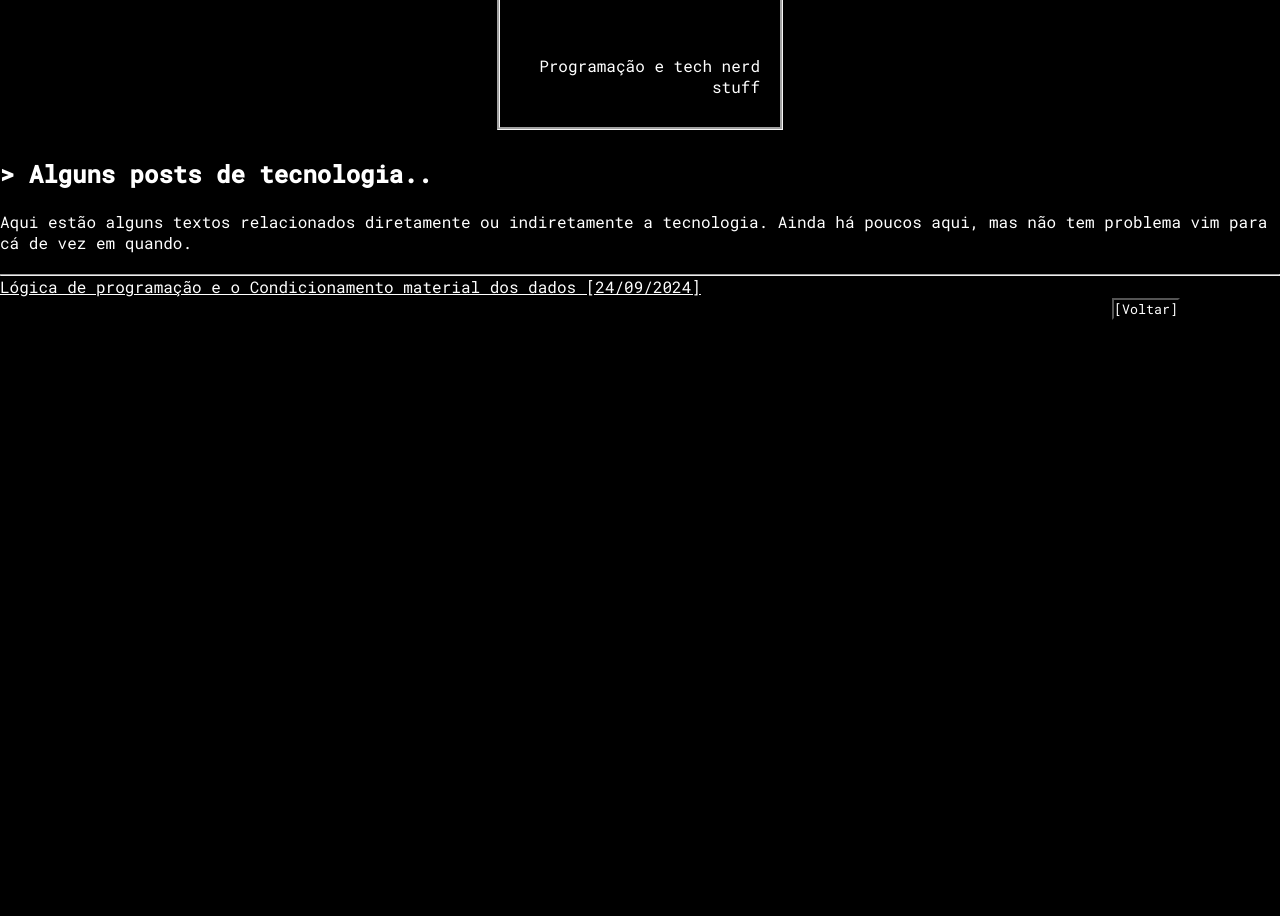
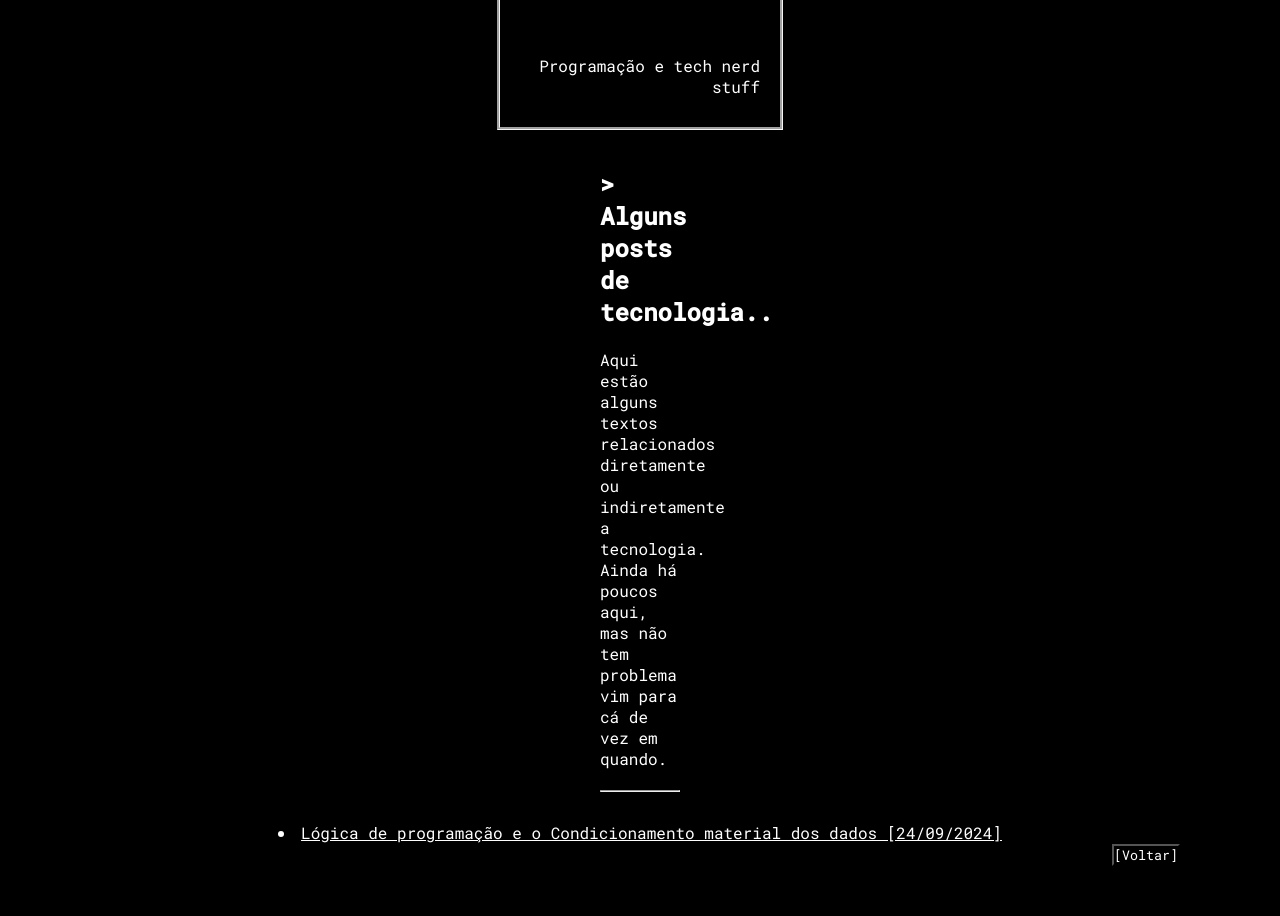
Before and after one commit to whoxer/whoxer.github.io, a PHP site: page /tecnologia.html in a window 1280 px wide. Shown: the part 204-1120 px from the top of the page. Before the commit the page ends 524 px from the top, so only its background shows below. Run offline with PHP 8.4, Linux system fonts and the light colour scheme.

Commit message:
Estilização das páginas de categoria

```diff
--- a/css/category.css
+++ b/css/category.css
@@ -35,17 +35,25 @@
         text-align: right;
         padding-bottom: 10px;
     }
-    .foto-1 {
-        display: flex;
-        display: -webkit-flex;
+    .title-article {
+        text-align: center;
+    }
+    .feed {
+        text-align: center;
         justify-content: center;
-        align-items: center;
-   }
-    img {
-        max-width:757.5px;
-        max-height:467.5px;
-        width: auto;
-        height: auto;
+    }
+    .about {
+        margin-top: 10px;
+        margin-left: 100px;
+        margin-right: 100px;
+
+
+        padding-left: 500px;
+        padding-right: 500px;
+    }
+    .option-1 {
+        margin-top: 30px;
+        list-style: inside;
     }
     .back-button {
       float: inline-end;
```
